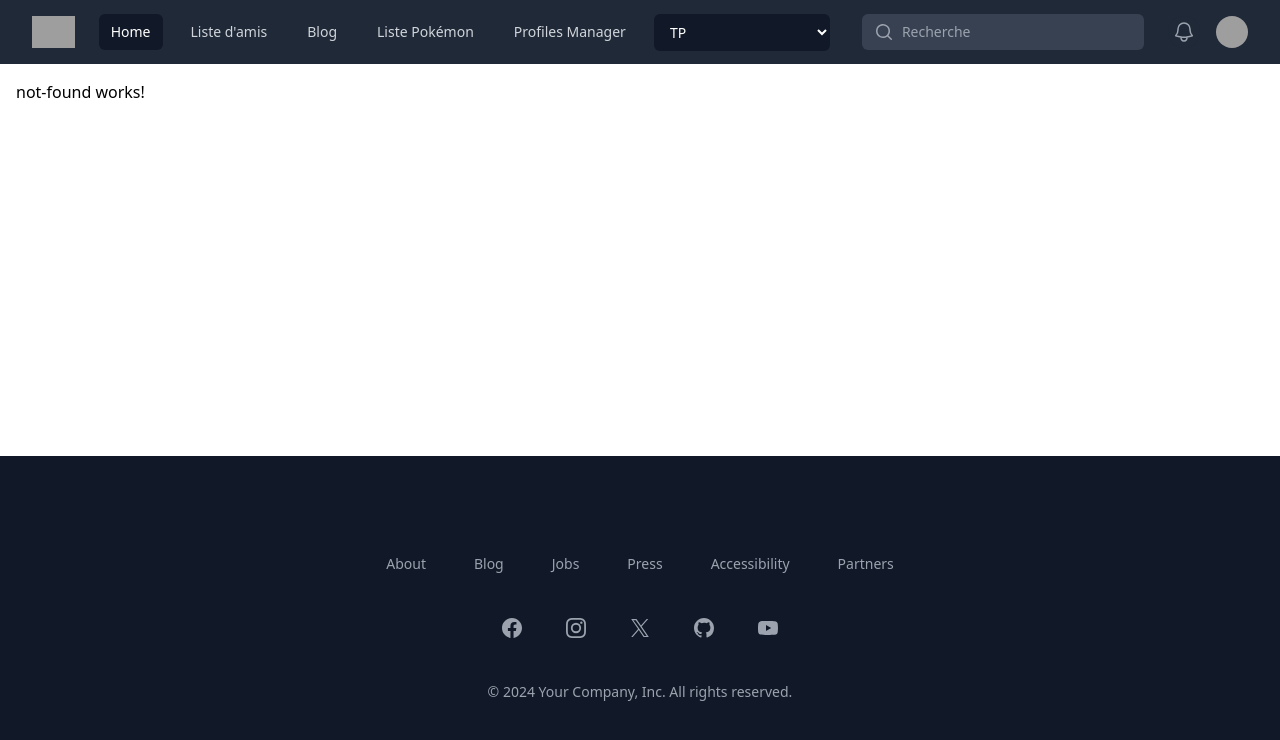
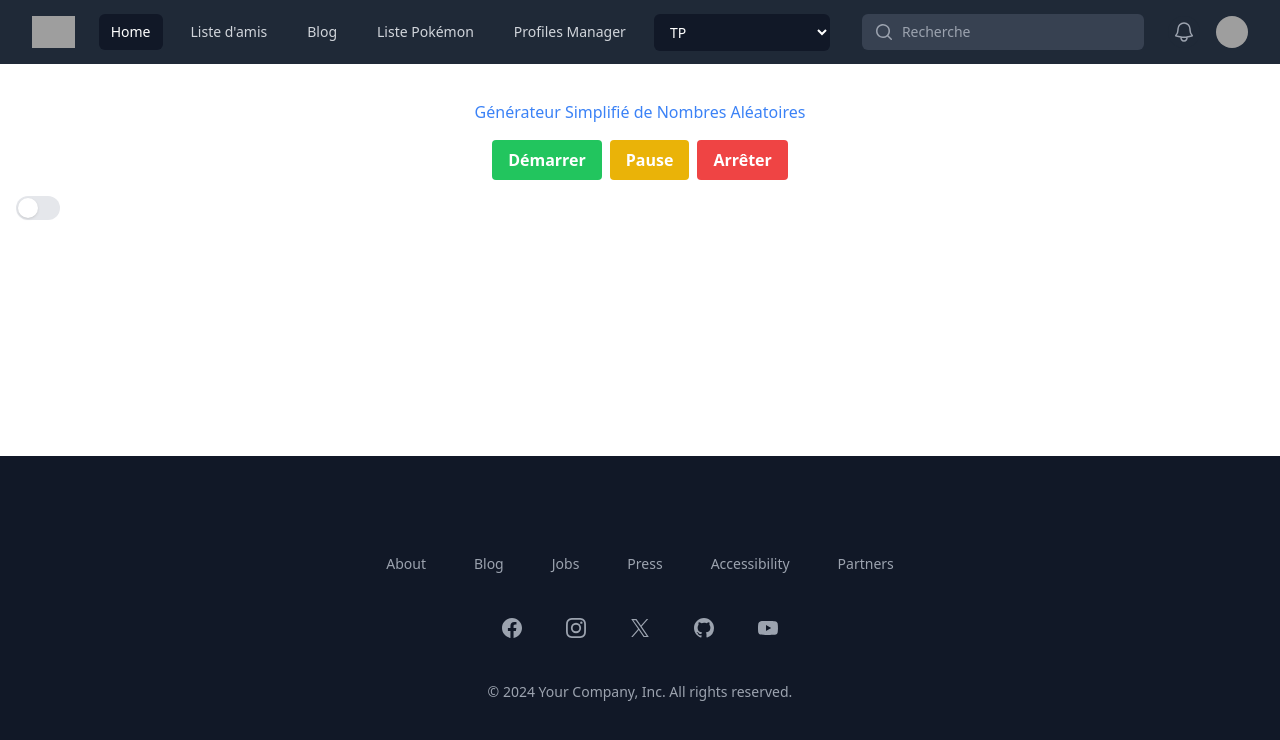
Before and after one commit to theorcd31/cours-vite-angular, an Angular app: page /app-observable in a window 1280 px wide. Shown: the top 740 px of the page. Built offline with nearby package versions, Linux system fonts and the light colour scheme; grey boxes are pictures that could not be loaded.

Commit message:
ajout générateur de nombre random observable

```diff
--- a/src/app/app.routes.ts
+++ b/src/app/app.routes.ts
@@ -14,6 +14,7 @@ export const routes: Routes = [
   { path: 'app-profil-details/:id', loadComponent: () => import('./profil-details/profil-details.component').then(m => m.ProfilDetailsComponent) },
   { path: 'app-profil-details/:id', loadComponent: () => import('./profil-details/profil-details.component').then(m => m.ProfilDetailsComponent) },
   { path: 'app-communication', loadComponent: () => import('./tp/communication/communication.component').then(m => m.CommunicationComponent) },
+  { path: 'app-observable', loadComponent: () => import('./tp/observable/observable.component').then(m => m.ObservableComponent) },
   { path: '**', loadComponent: () => import('./shared/not-found/not-found.component').then(m => m.NotFoundComponent) },
 
 
--- a/src/app/shared/navigation/navigation.component.html
+++ b/src/app/shared/navigation/navigation.component.html
@@ -24,6 +24,7 @@
                   <option value="/app-data-binding">TP Data-Binding</option>
                   <option value="/app-directives">TP Directives</option>
                   <option value="/app-communication">TP Communications</option>
+                  <option value="/app-observable">TP Observable</option>
                 </select>
               </div>
             </div>
--- /dev/null
+++ b/src/app/tp/observable/observable.component.html
@@ -0,0 +1,3 @@
+
+  <app-random-number>
+  </app-random-number>
--- /dev/null
+++ b/src/app/tp/observable/random-number/random-number.component.html
@@ -0,0 +1,22 @@
+<div class="container mx-auto mt-5">
+    <h1 class="text-center text-blue-500 mb-4">Générateur Simplifié de Nombres Aléatoires</h1>
+
+    <!-- Contrôles -->
+    <div class="mb-4 text-center">
+      <button class="bg-green-500 hover:bg-green-700 text-white font-bold py-2 px-4 rounded mr-2" (click)="start()">Démarrer</button>
+      <button class="bg-yellow-500 hover:bg-yellow-700 text-white font-bold py-2 px-4 rounded mr-2" (click)="pauseResume()">{{ paused ? 'Reprendre' : 'Pause' }}</button>
+      <button class="bg-red-500 hover:bg-red-700 text-white font-bold py-2 px-4 rounded" (click)="stop()">Arrêter</button>
+    </div>
+
+    <button type="button" (click)="toggleSwitch()" [ngClass]="isEnabled ? 'bg-indigo-600' : 'bg-gray-200'" class="relative inline-flex h-6 w-11 shrink-0 cursor-pointer rounded-full border-2 border-transparent transition-colors duration-200 ease-in-out focus:outline-none focus:ring-2 focus:ring-indigo-600 focus:ring-offset-2" role="switch" [attr.aria-checked]="isEnabled">
+      <span class="sr-only">Use setting</span>
+      <span aria-hidden="true" [ngClass]="isEnabled ? 'translate-x-5' : 'translate-x-0'" class="pointer-events-none inline-block size-5 translate-x-0 transform rounded-full bg-white shadow ring-0 transition duration-200 ease-in-out"></span>
+    </button>
+
+    <!-- Liste des nombres -->
+    <ul *ngFor="let number of numbers" class="list-none">
+      <li [ngClass]="getClass(number) ? 'bg-green-500' : 'bg-red-500' " class="rounded-md p-2 mb-2" *ngIf="!isEnabled || getClass(number)">
+        {{ number }} - {{ number > 50 ? 'Élevé' : 'Faible' }}
+      </li>
+    </ul>
+</div>
--- /dev/null
+++ b/src/app/tp/observable/random-number/random-number.component.ts
@@ -0,0 +1,90 @@
+import { CommonModule } from '@angular/common';
+import { Component, OnDestroy } from '@angular/core';
+import { Subscription, Observable, interval } from 'rxjs';
+
+@Component({
+  selector: 'app-random-number',
+  imports: [CommonModule],
+  templateUrl: './random-number.component.html',
+  styleUrl: './random-number.component.css'
+})
+export class RandomNumberComponent {
+  numbers: number[] = []; // Liste des nombres générés
+  private subscription: Subscription | null = null; // Abonnement à l'observable
+  paused = false; // État de la pause
+  isEnabled = false;
+    /**
+   * Démarre le générateur de nombres aléatoires.
+   * Crée un Observable qui émet un nombre aléatoire chaque seconde
+   * et s'abonne à cet Observable pour ajouter les nombres générés à la liste.
+   */
+    start(): void {
+      console.log('Démarrage du générateur de nombres aléatoires.');
+
+      // Crée un Observable qui émet un nombre incrémental chaque seconde
+      const randomNumbers$: Observable<number> = interval(1000);
+
+      // S'abonner à l'Observable
+      if (!this.subscription) {
+        this.subscription = randomNumbers$.subscribe(() => {
+          const randomNum = Math.floor(Math.random() * 100) + 1; // Générer un nombre aléatoire
+          console.log(`Nombre généré : ${randomNum}`);
+          this.numbers.push(randomNum); // Ajouter le nombre généré à la liste
+          if (this.numbers.length >= 10) {
+            this.numbers.shift();
+          }
+        });
+
+        console.log('Abonnement effectué.');
+      }
+    }
+
+      /**
+   * Met en pause ou reprend le générateur de nombres aléatoires.
+   * Inverse l'état de la pause et gère l'abonnement en conséquence.
+   */
+  pauseResume(): void {
+    this.paused = !this.paused; // Inverser l'état de la pause
+    console.log(this.paused ? 'Générateur mis en pause.' : 'Générateur repris.');
+
+    if (this.paused) {
+      // Si en pause, désabonner
+      this.stopSubscription();
+    } else {
+      // Si reprise, redémarrer (start)
+      this.start();
+    }
+  }
+    /**
+   * Arrête le générateur de nombres aléatoires.
+   * Désabonne l'observable et réinitialise la liste des nombres générés.
+   */
+    stop(): void {
+      console.log('Arrêt du générateur de nombres aléatoires.');
+      this.stopSubscription();
+      this.numbers = []; // Réinitialiser la liste
+    }
+
+    /**
+     * Désabonne l'observable si un abonnement est actif.
+     * Réinitialise la référence de l'abonnement à null après désabonnement.
+     */
+    private stopSubscription(): void {
+      if (this.subscription) {
+        this.subscription.unsubscribe();
+        this.subscription = null;
+      }
+    }
+
+    ngOnDestroy(): void {
+      this.stopSubscription();
+    }
+
+    getClass(number: number): boolean {
+      return number % 2 === 0;
+    }
+
+    toggleSwitch(): void {
+      this.isEnabled = !this.isEnabled;
+    }
+}
```
Also changed, not shown: src/app/tp/observable/observable.component.ts (added, +13 -0 lines), src/app/tp/observable/observable.component.css (added), src/app/tp/observable/random-number/random-number.component.css (added), 2 other files (tests, documents, lock files or other folders).
